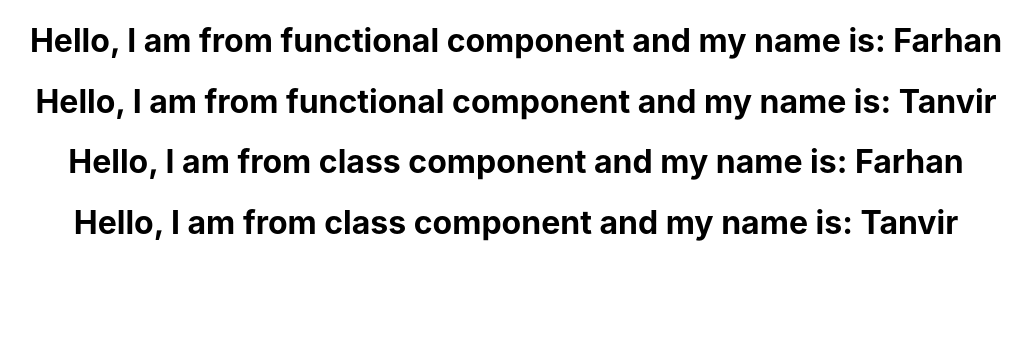
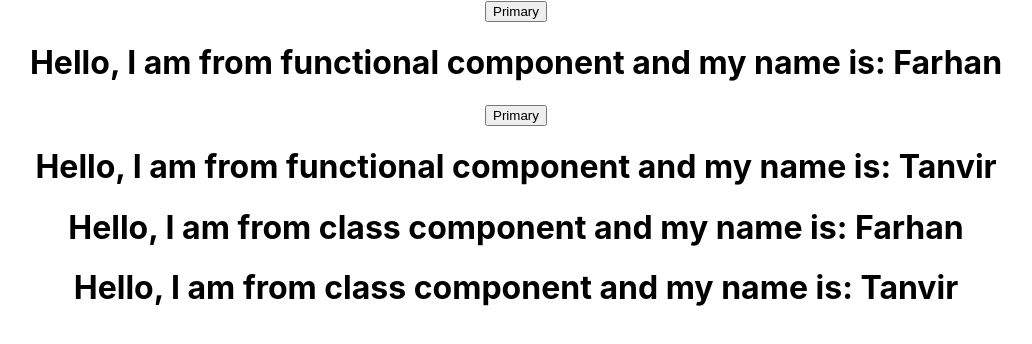
Before and after one commit to FARHAN-TANVIR-7471/BasicReact, a React (Create React App) app: page / in a window 1280 px wide. Shown: the top 344 px of the page, without its empty margins (124-1156 px from the left). Built offline with nearby package versions, Linux system fonts and the light colour scheme; the HTML template or start-up script is replaced by a standard one.

Commit message:
button event

```diff
--- a/src/component/Hello.js
+++ b/src/component/Hello.js
@@ -1,8 +1,15 @@
 import React from 'react';
 
+function DoThis(){
+    alert('Button click');
+}
 function Hello(props){
     return (
-        <h1>Hello, I am from functional component and my name is: {props.name}</h1>
+        <div>
+            <button onClick={DoThis}>Primary</button>
+            <h1>Hello, I am from functional component and my name is: {props.name}</h1>
+        </div>
+
     );
 }
 
```
